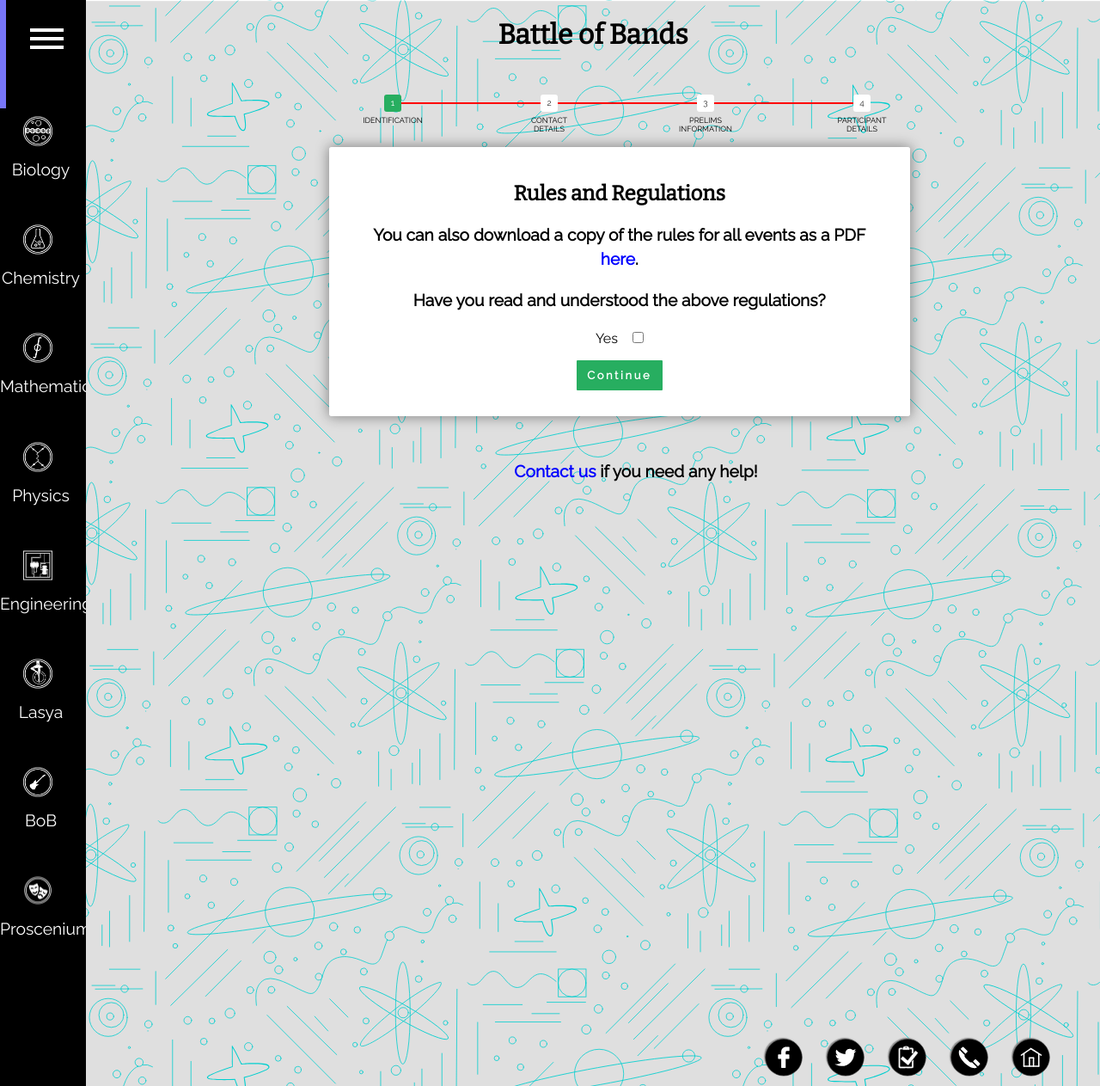
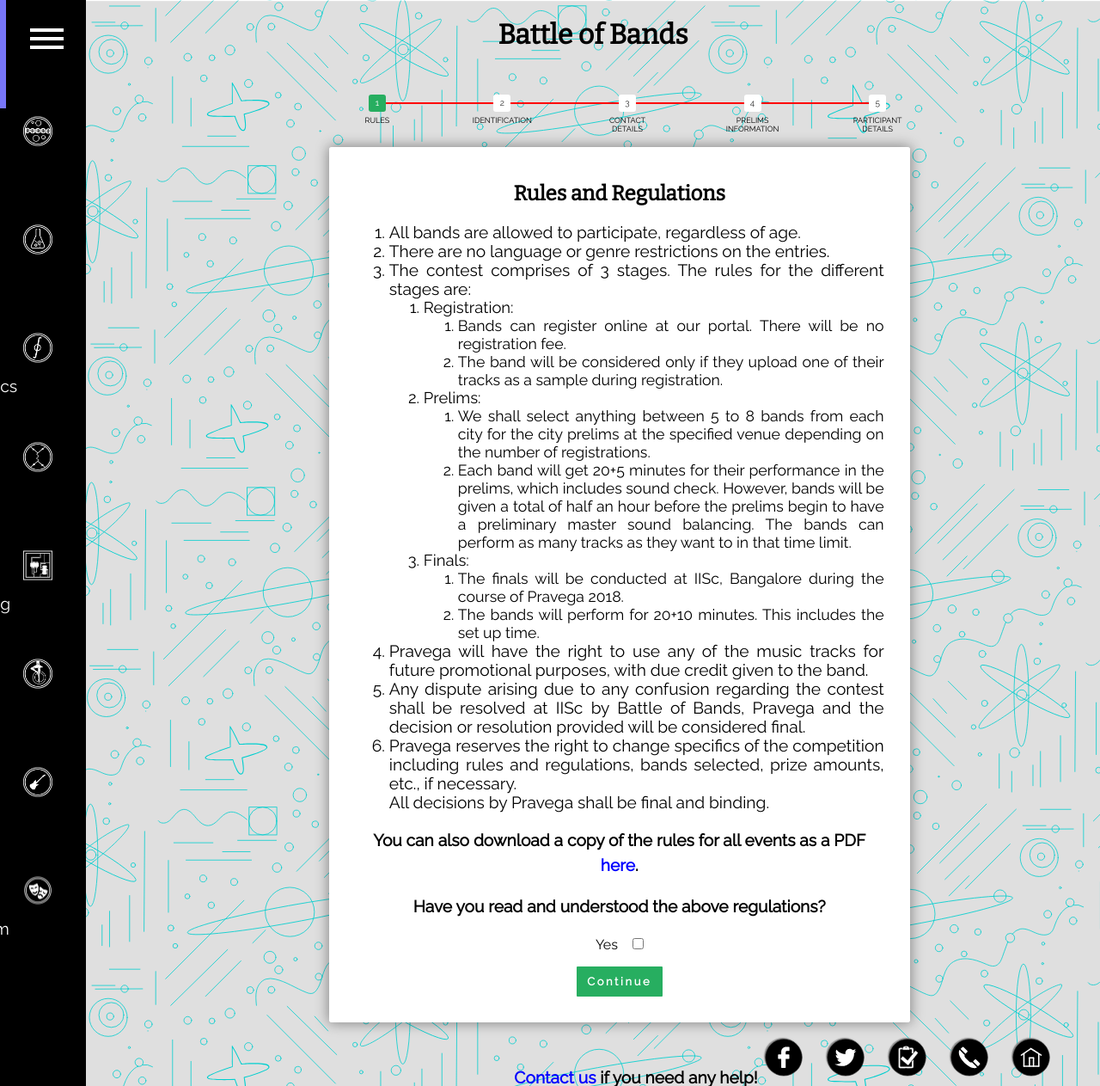
Before and after one commit to shrey16/Pravega_2018, a Django app: page /bob in a window 1280 px wide. Shown: the top 1263 px of the page at 86% size. Run offline with Django 3.2, Linux system fonts and the light colour scheme.

Commit message:
Add and style registration portal

```diff
--- a/cultural/registrations/dbscraper.py
+++ b/cultural/registrations/dbscraper.py
@@ -183,7 +183,8 @@ class BoBRegistrationData(RegistrationData):
             data.facebook = registration.facebook_link
             data.email = registration.email
             data.prelims_venue = registration.prelims_venue
-            data.audio_sample = str(registration.audio_sample)
+            data.audio_sample_file = str(registration.audio_sample_file)
+            data.audio_sample_link = str(registration.audio_sample_link)
             data.participants = []
             for participant in registration.bobparticipant_set.all():
                 participant_data = {}
--- a/cultural/registrations/forms.py
+++ b/cultural/registrations/forms.py
@@ -240,12 +240,28 @@ class BoBRegistrationForm(forms.Form):
         widget=forms.TextInput(attrs={
             'placeholder': 'E-Mail ID',
         }))
-    audio_sample = forms.FileField(
+    audio_sample_file = forms.FileField(
         validators=[BoBRegistration.AUDIO_FILE_VALIDATOR],
-        label="A Sample Audio Track of Your Band",
+        label="Sample Track File",
         widget=forms.ClearableFileInput(attrs={
             'placeholder': 'Audio File'
-        }))
+        }),
+        required=False)
+    audio_sample_link = forms.URLField(
+        label="Link to sample track on SoundCloud, ReverbNation or YouTube",
+        widget=forms.URLInput(attrs={
+            'placeholder': 'Audio URL',
+        }),
+        required=False)
+
+    def clean(self):
+        if any(self.errors):
+            return
+        super(forms.Form, self).clean()
+        audio_sample_link = self.cleaned_data.get('audio_sample_link')
+        audio_sample_file = self.cleaned_data.get('audio_sample_file')
+        if not (audio_sample_link or audio_sample_file):
+            raise forms.ValidationError("You must either upload a sample track or provide a link to one", code='no_sample_audio')
 
 
 class BaseBoBParticipantFormSet(BaseFormSet):
--- a/cultural/registrations/models.py
+++ b/cultural/registrations/models.py
@@ -139,10 +139,11 @@ class BoBRegistration(models.Model):
     def upload_path(instance, filename):
         return f"./uploads/bob/audio/{instance.band_name} - {instance.city} - {filename}"
 
-    audio_sample = models.FileField(
+    audio_sample_file = models.FileField(
         validators=[AUDIO_FILE_VALIDATOR],
         max_length=255,
-        upload_to=upload_path)
+        upload_to=upload_path, blank=True)
+    audio_sample_link = models.URLField(blank=True)
 
     prelims_venue = models.CharField(max_length=max(map(lambda x: len(x[0]), PRELIMS_VENUES)),
                                      choices=PRELIMS_VENUES,
--- a/cultural/registrations/static/css/reg.css
+++ b/cultural/registrations/static/css/reg.css
@@ -610,6 +610,7 @@ td {
 .errors {
     color: red;
     height: auto;
+    width: 100%;
     padding: 10px 0 10px 0;
     margin: auto;
     text-align: center;
--- a/cultural/registrations/templates/bob.html
+++ b/cultural/registrations/templates/bob.html
@@ -186,6 +186,7 @@
             <div class="form-error"><strong>{{ error_message }}</strong></div>{% endif %}
             <form action="{% url 'registrations:bob' %}" method="post" enctype="multipart/form-data" id="msform">
                 <ul id="progressbar">
+                    <li>Rules</li>
                     <li>Identification</li>
                     <li>Contact
                         <br/>Details</li>
@@ -197,10 +198,43 @@
                 {% csrf_token %} {% if registration_form.errors %}
                 <div class="errors"> {% for field in registration_form %} {% for error in field.errors %}
                     <p> {{ errors }} </p>
-                    {% endfor %} {% endfor %}
-                </div> {% endif %}
+                    {% endfor %} {% endfor %} {% for error in registration_form.non_field_errors %}
+                    <p> {{ error }} </p>
+                    {% endfor %}
+                </div>
+                {% endif %}
                 <fieldset>
                     <h2>Rules and Regulations</h2>
+                    <ol class="rules">
+                        <li>All bands are allowed to participate, regardless of age.</li>
+                        <li>There are no language or genre restrictions on the entries.</li>
+                        <li>The contest comprises of 3 stages. The rules for the different stages are:
+                            <ol style="font-size:0.8em;">
+                                <li>Registration:
+                                    <ol style="font-size:0.8em;">
+                                        <li>Bands can register online at our portal. There will be no registration fee.</li>
+                                        <li>The band will be considered only if they upload one of their tracks as a sample during registration.</li>
+                                    </ol>
+                                </li>
+                                <li>Prelims:
+                                    <ol style="font-size:0.8em;">
+                                        <li>We shall select anything between 5 to 8 bands from each city for the city prelims at the specified venue depending on the number of registrations.</li>
+                                        <li>Each band will get 20+5 minutes for their performance in the prelims, which includes sound check. However, bands will be given a total of half an hour before the prelims begin to have a preliminary master sound balancing. The bands can perform as many tracks as they want to in that time limit.</li>
+                                    </ol>
+                                </li>
+                                <li>Finals:
+                                    <ol style="font-size:0.8em;">
+                                        <li>The finals will be conducted at IISc, Bangalore during the course of Pravega 2018.</li>
+                                        <li>The bands will perform for 20+10 minutes. This includes the set up time.</li>
+                                    </ol>
+                                </li>
+                            </ol>
+                        </li>
+                        <li>Pravega will have the right to use any of the music tracks for future promotional purposes, with due credit given to the band.</li>
+                        <li>Any dispute arising due to any confusion regarding the contest shall be resolved at IISc by Battle of Bands, Pravega and the decision or resolution provided will be considered final.</li>
+                        <li>Pravega reserves the right to change specifics of the competition including rules and regulations, bands selected, prize amounts, etc., if necessary.
+                            <br/>All decisions by Pravega shall be final and binding.</li>
+                    </ol>
                     <p>You can also download a copy of the rules for all events as a PDF <a style="color: blue;" href="{% static 'rules/rules.pdf' %}">here</a>.</p>
                     <p>Have you read and understood the above regulations?</p>
                     <label style="padding-left:2%;">Yes</label>
@@ -208,7 +242,7 @@
                     <br/>
                     <input type="button" name="next" id="continue" class="action-button" value="Continue" />
                 </fieldset>
-                <fieldset>
+                <fieldset class="real">
                     {{ registration_form.band_name.label_tag }} {{ registration_form.band_name }} {% if registration_form.band_name.errors %}
                     <div class="errors"> {% for error in registration_form.band_name.errors %} {{ error|escape }} {% endfor %} </div>
                     {% endif %} {{ registration_form.city.label_tag }} {{ registration_form.city }} {% if registration_form.city.errors %}
@@ -218,7 +252,7 @@
                     <input type="button" name="previous" class="previous action-button" value="Previous" />
                     <input type="button" name="next" class="next action-button" value="Next" />
                 </fieldset>
-                <fieldset>
+                <fieldset class="real">
                     {{ registration_form.facebook_link.label_tag }} {{ registration_form.facebook_link }} {% if registration_form.facebook_link.errors %}
                     <div class="errors"> {% for error in registration_form.facebook_link.errors %} {{ error|escape }} {% endfor %} </div>
                     {% endif %} {{ registration_form.email.label_tag }} {{ registration_form.email }} {% if registration_form.email.errors %}
@@ -226,15 +260,17 @@
                     <input type="button" name="previous" class="previous action-button" value="Previous" />
                     <input type="button" name="next" class="next action-button" value="Next" />
                 </fieldset>
-                <fieldset>
+                <fieldset class="real">
                     {{ registration_form.prelims_venue.label_tag }} {{ registration_form.prelims_venue }} {% if registration_form.prelims_venue.errors %}
                     <div class="errors"> {% for error in registration_form.prelims_venue.errors %} {{ error|escape }} {% endfor %} </div>
-                    {% endif %} {{ registration_form.audio_sample.label_tag }} {{ registration_form.audio_sample }} {% if registration_form.audio_sample.errors %}
-                    <div class="errors"> {% for error in registration_form.audio_sample.errors %} {{ error|escape }} {% endfor %} </div>{% endif %}
+                    {% endif %} {{ registration_form.audio_sample_file.label_tag }} {{ registration_form.audio_sample_file }} {% if registration_form.audio_sample_file.errors %}
+                    <div class="errors"> {% for error in registration_form.audio_sample_file.errors %} {{ error|escape }} {% endfor %} </div>
+                    {% endif %} {{ registration_form.audio_sample_link.label_tag }} {{ registration_form.audio_sample_link }} {% if registration_form.audio_sample_link.errors %}
+                    <div class="errors"> {% for error in registration_form.audio_sample_link.errors %} {{ error|escape }} {% endfor %} </div>{% endif %}
                     <input type="button" name="previous" class="previous action-button" value="Previous" />
                     <input type="button" name="next" class="next action-button" value="Next" />
                 </fieldset>
-                <fieldset id="participants">
+                <fieldset class="real" id="participants">
                     {{ participant_formset.management_form }} {% for participant_form in participant_formset %}
                     <div class="participant-formset">
                         {% if participant_form.errors %}
--- a/cultural/registrations/views.py
+++ b/cultural/registrations/views.py
@@ -168,8 +168,10 @@ def bob(request):
             registration.email = registration_form.cleaned_data.get('email')
             registration.genre = registration_form.cleaned_data.get(
                 'genre')
-            registration.audio_sample = registration_form.cleaned_data.get(
-                'audio_sample')
+            registration.audio_sample_file = registration_form.cleaned_data.get(
+                'audio_sample_file')
+            registration.audio_sample_link = registration_form.cleaned_data.get(
+                'audio_sample_link')
             registration.facebook_link = registration_form.cleaned_data.get(
                 'facebook_link')
             try:
@@ -195,6 +197,7 @@ def bob(request):
             except IntegrityError:
                 return render(request, "bob.html", {**context, **{'error_message': "Error saving participant data. Please retry."}})
         else:
+            print(registration_form.errors, participant_formset.errors)
             return render(request, "bob.html", {**context, **{'error_message': "Check your input, it might be incorrect."}})
     else:
         return render(request, "bob.html", context)
```
Also changed, not shown: cultural/registrations/templates/lasya.html (+10 -6 lines), cultural/registrations/templates/proscenium_streetplay.html (+5 -2 lines), cultural/registrations/templates/proscenium_theatre.html (+5 -2 lines), cultural/registrations/templates/sinec.html (+10 -6 lines), cultural/registrations/migrations/0009_auto_20171029_0134.py (added).
